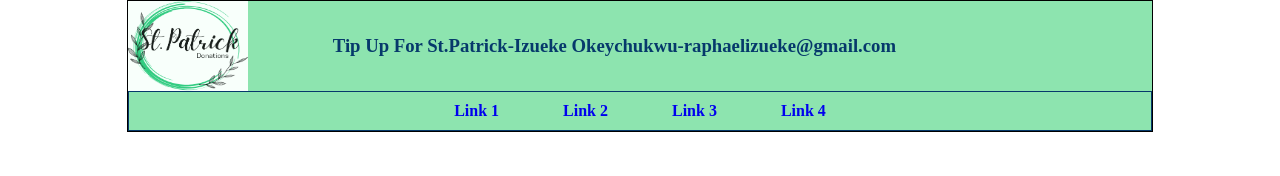
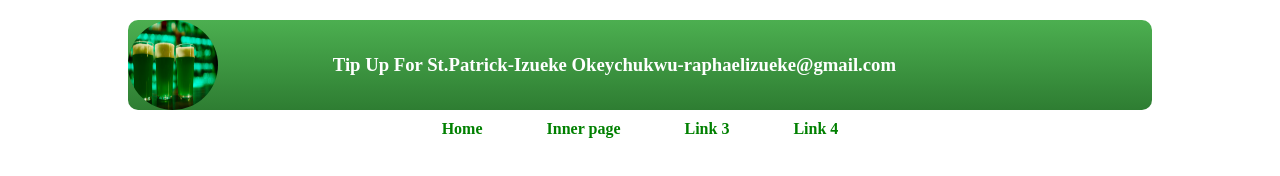
Before and after one commit to ralllph/St.patrick-donation, a plain HTML site: page index.html in a window 1280 px wide. Drawn offline with Linux system fonts and the light colour scheme.

Commit message:
header and nav template completed

```diff
--- a/index.html
+++ b/index.html
@@ -21,7 +21,7 @@
         <!-- Header section -->
         <header class="home-header">
             <div class="home-logo-tagline">
-                <div class="home-logo-img-container"><img src="./images/St.Patrick’s logo.png" alt="image of st patrick logo" /></div>
+                <div class="home-logo-img-container"><a href="#"><img src="./images/logo.jpg" alt="image of st patrick logo" /></a></div>
                 <h3>Tip Up For St.Patrick-Izueke Okeychukwu-raphaelizueke@gmail.com</h3>
             </div>
         </header>
@@ -29,14 +29,14 @@
         <!-- Nav section -->
         <nav class="home-nav">
             <ul class="home-nav-tier1-list">
+                <li><a href="#" class="home-nav-link">Home</a> </li>
                <li>
-                    <a href="#" class="home-nav-link">Link 1</a>
+                    <a href="#" class="home-nav-link">Inner page</a>
                     <ul class="home-nav-tier2-list">
                         <li><a href="#" class="home-nav-sublink">Sub Link  1</a> </li>
                         <li><a href="#" class="home-nav-sublink">Sub Link  2</a> </li>
                     </ul>
                 </li>
-                <li><a href="#" class="home-nav-link">Link 2</a> </li>
                 <li><a href="#" class="home-nav-link">Link 3</a></li>
                 <li> <a href="#" class="home-nav-link">Link 4</a></li>
             </ul>
--- a/styles/home.css
+++ b/styles/home.css
@@ -1,8 +1,7 @@
 /* main container styling */
 .home-container{
     width: 80%;
-    border: 1px solid black;
-    margin: auto;
+    margin:20px auto;
 }
 
 .color-palette{
@@ -19,8 +18,9 @@
 .home-header{
     display: flex;
     align-items: center;
-    background-color: rgb(141,228,175);
-    color: rgb(6,57,107);
+    background: linear-gradient(to bottom, #4CAF50, #2E7D32);
+    color: white;
+    border-radius: 10px;
 }
 
 .home-logo-tagline{
@@ -31,23 +31,22 @@
 }
 
 .home-logo-img-container{
-    width: 120px;
+    width: 90px;
     height: 90px;
+    border-radius: 50%;
 }
 
-.home-logo-img-container>img{
+.home-logo-img-container>a>img{
     width: 100%;
     display: block;
     height: 100%;
+    border-radius: 50%;
 }
 
 /* Nav section */
 .home-nav{
     text-align: center;
     padding: 10px;
-    color: rgb(6,57,107);
-    background-color: rgb(141,228,175);
-    border: 1px solid rgb(6,57,107);
 }
 
 .home-nav a{
@@ -103,4 +102,5 @@
 .home-nav-link,.home-nav-sublink{
     text-decoration: none;
     padding: 0 30px;
+    color: green;
 }
```
Also changed, not shown: images/St.Patrick’s logo.png (deleted), images/logo.jpg (added).
